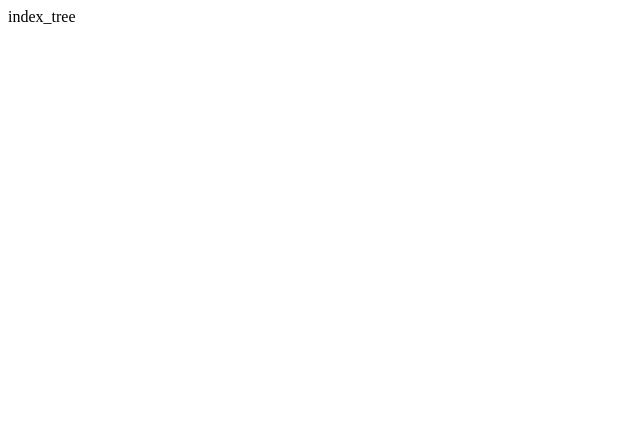
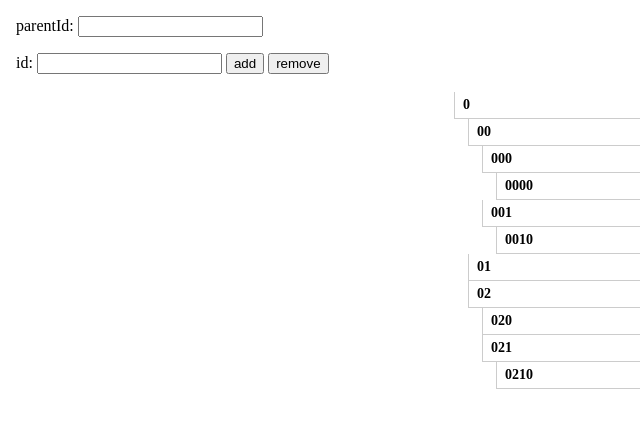
Before and after one commit to yudubs47/indexTreeTest, a React (Vite) app: page / in a window 1280 px wide. Shown: the top 428 px of the page, without its empty margins (0-640 px from the left). Built offline with nearby package versions, Linux system fonts and the light colour scheme.

Commit message:
部分测试

```diff
--- /dev/null
+++ b/src/Test.tsx
@@ -0,0 +1,112 @@
+import React, { FC, useState, useRef, useEffect, useCallback } from "react";
+import IndexTree from "./components/indexTree"; // 补个use版本
+import './test.css'
+
+const defaultData = {
+  id: '0',
+  children: [
+    {
+      id: '00',
+      children: [
+        {
+          id: '000',
+          children: [
+            {
+              id: '0000',
+              children: []
+            },
+          ]
+        },
+        {
+          id: '001',
+          children: [
+            {
+              id: '0010',
+              children: []
+            },
+          ]
+        }
+      ]
+    },
+    { id: '01', children: [] },
+    {
+      id: '02',
+      children: [
+        {
+          id: '020',
+          children: []
+        },
+        {
+          id: '021',
+          children: [
+            {
+              id: '0210',
+              children: []
+            },
+          ]
+        },
+      ]
+    }
+  ]
+}
+
+type Props = {}
+
+const Test: FC<Props> = () => {
+  const treeRef = useRef(new IndexTree(defaultData))
+  const [data, setData] = useState(treeRef.current.getTreeData())
+  const [parentId, setParentId] = useState('')
+  const [addNode, setAddNode] = useState({
+    id: '',
+    children: []
+  })
+
+  const changeFn = useCallback((e) => {
+    setAddNode({
+      id: e.target.value,
+      children: []
+    })
+  }, [])
+
+  useEffect(() => {
+    console.log('index', treeRef.current.getAllIndex())
+  }, [data])
+
+  const addFn = useCallback(() => {
+    if (addNode?.id && parentId) {
+      treeRef.current.addNode(parentId, addNode)
+      setData(treeRef.current.getTreeData())
+    }
+  }, [addNode?.id, parentId])
+
+  const removeFn = useCallback(() => {
+    if (addNode?.id) {
+      treeRef.current.removeNodeById(addNode.id)
+      setData(treeRef.current.getTreeData())
+    }
+  }, [addNode?.id])
+
+  const create = (data) => {
+    return (
+      <div className="treeLine" key={data.id}>
+        <div className="text">{data.id}</div>
+        <div className="bottomLine"></div>
+        {data.children.map(v => create(v))}
+      </div>
+    )
+  }
+
+  return (
+    <div>
+      <div className="line">parentId: <input type="text" value={parentId} onChange={(e) => setParentId(e.target.value)} /> </div>
+      <div className="line">
+        id: <input type="text" value={addNode?.id} onChange={changeFn} /> <button onClick={addFn}>add</button> <button onClick={removeFn}>remove</button>
+      </div>
+      <div className="view">
+        {create(data)}
+      </div>
+    </div>
+  )
+}
+
+export default Test
--- a/src/components/indexTree.ts
+++ b/src/components/indexTree.ts
@@ -38,7 +38,7 @@ class IndexTree<T = DefaultData> {
 
   // 追加模式
   addNode(parentId: NodeId, node: T) {
-    const parentNode = this.getParentNodeById(parentId);
+    const parentNode = this.getNodeById(parentId);
     if (parentNode) {
       const children = this.getChildren(parentNode);
       children.push(node);
@@ -85,7 +85,21 @@ class IndexTree<T = DefaultData> {
   }
 
   // todo move fn
-  // todo insert fn
+
+  insertNode(id: NodeId, node: T, postion: 'after' | 'before' = 'after') {
+    const tarIndex = this.index[id]
+    const parentNode = this.getParentNodeById(id)
+    if (tarIndex && parentNode) {
+      const nodeIndex = this.getLastNumIndex(tarIndex)
+      const postionIndex = postion === 'before' ? nodeIndex : nodeIndex + 1
+      this.getChildren(parentNode).splice(postionIndex, 0, node)
+      const parentId = this.getNodeId(parentNode)
+      this.deleteIndexById(parentId)
+      this.buildIndex(parentNode, this.parsePath(this.index[parentId]));
+      this.rebuildNodeById(parentId);
+    }
+    return this;
+  }
 
   getTreeData() {
     return this.treeData;
@@ -116,7 +130,6 @@ class IndexTree<T = DefaultData> {
   }
 
   private deleteIndexByPath(path: string) {
-    const pathArr = this.parsePath(path);
     Object.keys(this.index).forEach((key) => {
       if (this.index[key].indexOf(path) !== -1) {
         delete this.index[key];
@@ -186,6 +199,11 @@ class IndexTree<T = DefaultData> {
   private parsePath(str: string) {
     return str.split('-').map(v => +v)
   }
+
+  private getLastNumIndex(str: string) {
+    const arr = this.parsePath(str)
+    return arr[arr.length - 1]
+  }
 }
 
 export default IndexTree;
--- a/src/main.tsx
+++ b/src/main.tsx
@@ -1,10 +1,10 @@
 import React from 'react'
 import ReactDOM from 'react-dom/client'
-import './index.css'
-import './test'
+import Test from './Test'
+// import './index.css'
 
 ReactDOM.createRoot(document.getElementById('root')!).render(
   <React.StrictMode>
-    <div>index_tree</div>
+    <Test />
   </React.StrictMode>
 )
--- /dev/null
+++ b/src/test.css
@@ -0,0 +1,24 @@
+.line {
+  padding: 8px;
+}
+.view {
+  margin: 10px auto;
+  max-width: 400px;
+}
+.treeLine {
+  padding-left: 14px;
+  /* padding-top: 5px; */
+  /* padding-bottom: 5px; */
+  font-weight: bold;
+  font-size: 14px;
+  /* border-bottom: 1px solid #cccccc; */
+}
+.bottomLine {
+  border-bottom: 1px solid #cccccc;
+}
+.text {
+  border-left: 1px solid #cccccc;
+  padding-left: 8px;
+  padding-top: 5px;
+  padding-bottom: 5px;
+}
--- a/src/test.ts
+++ /dev/null
@@ -1,52 +0,0 @@
-import IndexTree from "./components/indexTree";
-
-const data = {
-  id: '0',
-  children: [
-    {
-      id: '00',
-      children: [
-        {
-          id: '000',
-          children: [
-            {
-              id: '0000',
-              children: []
-            },
-          ]
-        },
-        {
-          id: '001',
-          children: [
-            {
-              id: '0010',
-              children: []
-            },
-          ]
-        }
-      ]
-    },
-    { id: '01', children: [] },
-    {
-      id: '02',
-      children: [
-        {
-          id: '020',
-          children: []
-        },
-        {
-          id: '021',
-          children: [
-            {
-              id: '0210',
-              children: []
-            },
-          ]
-        },
-      ]
-    }
-  ]
-}
-
-const tree = new IndexTree(data)
-console.log(tree.getAllIndex())
```
Also changed, not shown: src/favicon.svg (deleted), src/logo.svg (deleted).
